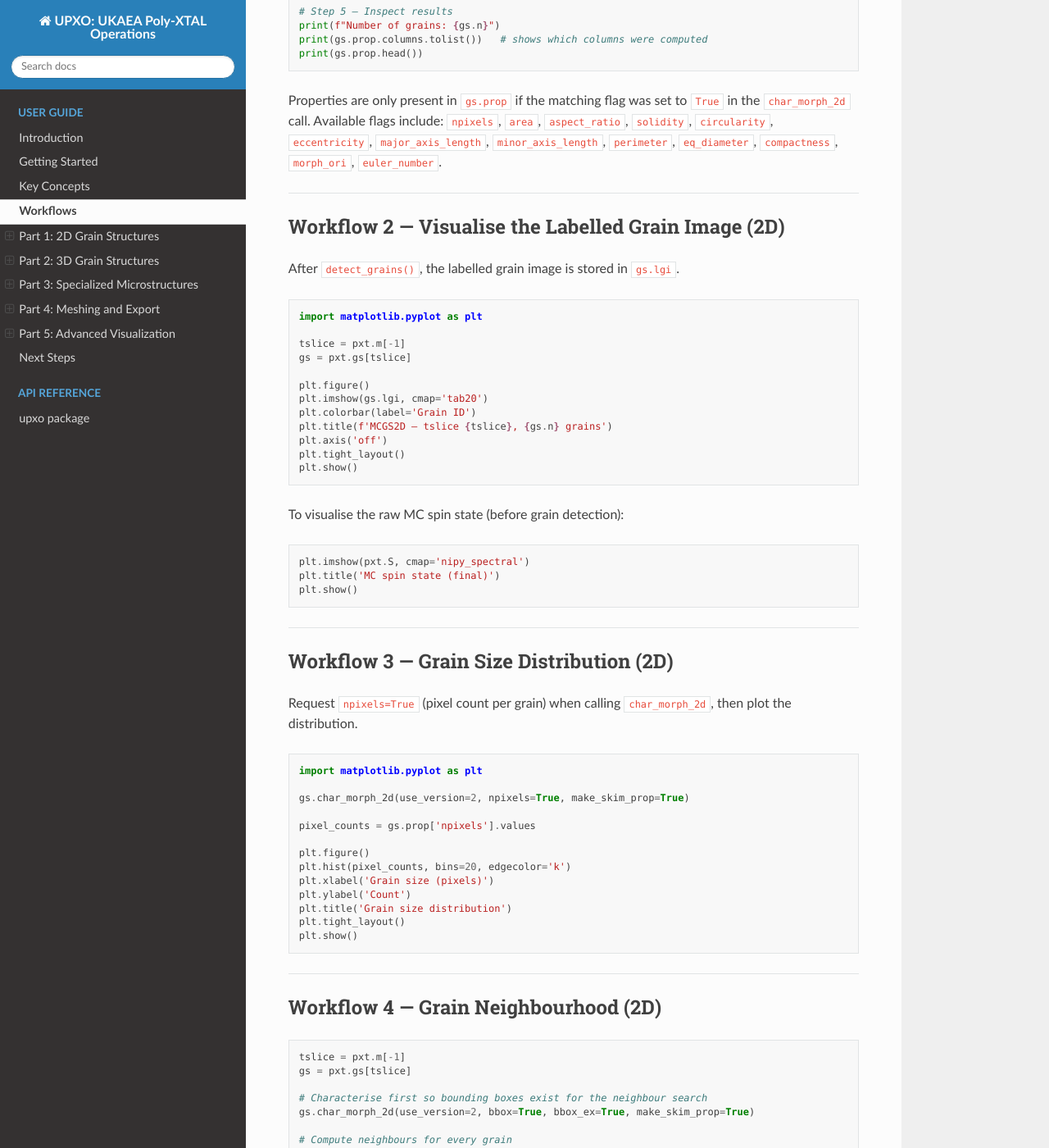
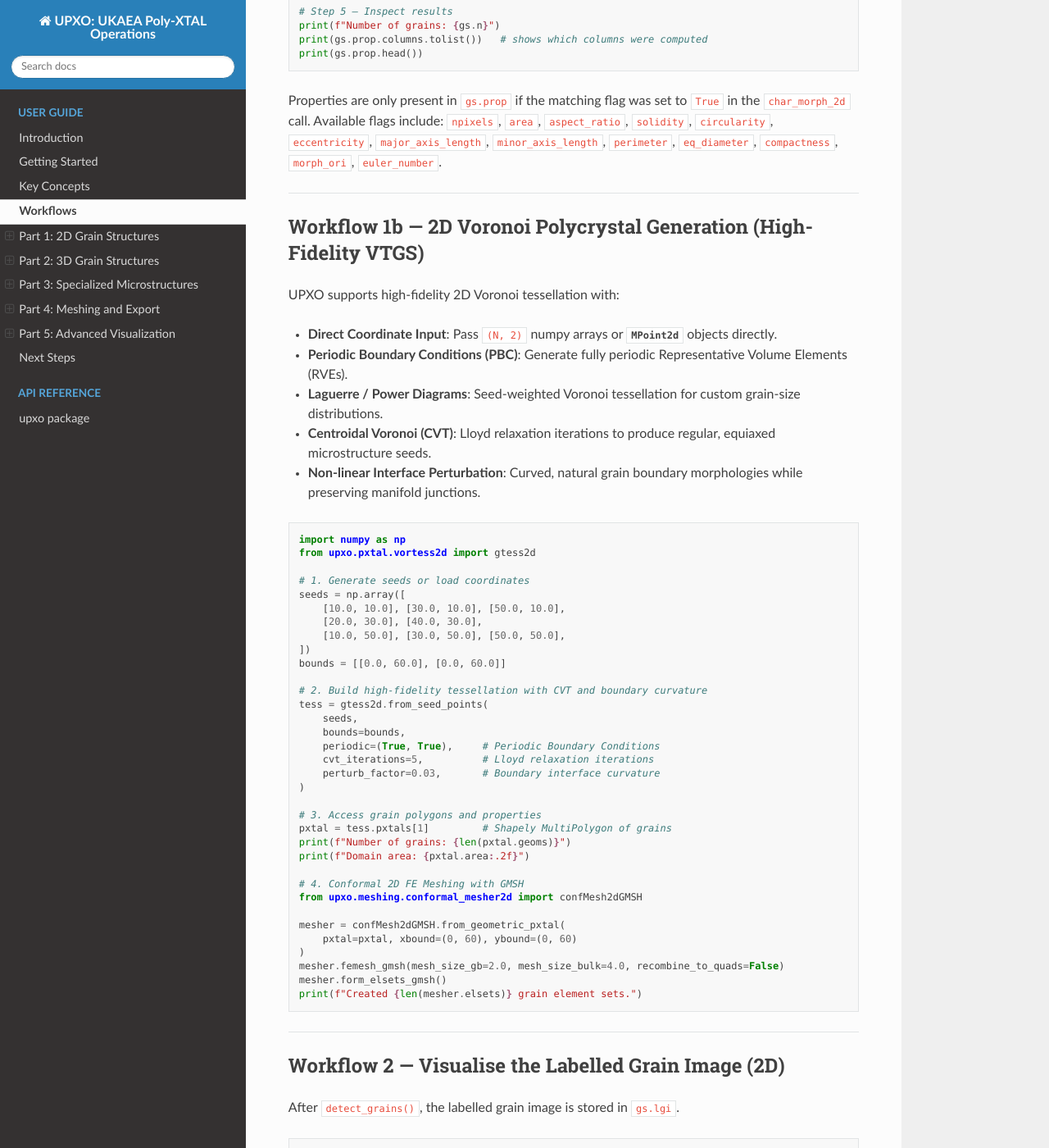
Before and after one commit to Design-By-Fundamentals-UKAEA/UPXO, a Sphinx documentation site: the page built from docs/workflows.rst, in a window 1280 px wide and 1400 px high, scrolled down 1235 px. Shown: the whole window at 82% size. Built offline with Sphinx 7.4.7 and the Read the Docs theme 3.1.0, drawn with Linux system fonts in a browser that asks for light colours; pages that are not in the unit, such as notebooks, are missing from menus.

Commit message:
docs: add Voronoi 2D high-fidelity tessellation workflow
Documents periodic boundaries, power diagrams, CVT relaxation, and
interface perturbation via gtess2d.from_seed_points, plus feeding the
result into confMesh2dGMSH. Example verified to run end-to-end.

```diff
--- a/docs/workflows.rst
+++ b/docs/workflows.rst
@@ -68,6 +68,56 @@ in the ``char_morph_2d`` call. Available flags include: ``npixels``, ``area``,
 ``aspect_ratio``, ``solidity``, ``circularity``, ``eccentricity``,
 ``major_axis_length``, ``minor_axis_length``, ``perimeter``, ``eq_diameter``,
 ``compactness``, ``morph_ori``, ``euler_number``.
+
+----
+
+Workflow 1b — 2D Voronoi Polycrystal Generation (High-Fidelity VTGS)
+---------------------------------------------------------------------
+
+UPXO supports high-fidelity 2D Voronoi tessellation with:
+
+* **Direct Coordinate Input**: Pass ``(N, 2)`` numpy arrays or :class:`~upxo.geoEntities.mulpoint2d.MPoint2d` objects directly.
+* **Periodic Boundary Conditions (PBC)**: Generate fully periodic Representative Volume Elements (RVEs).
+* **Laguerre / Power Diagrams**: Seed-weighted Voronoi tessellation for custom grain-size distributions.
+* **Centroidal Voronoi (CVT)**: Lloyd relaxation iterations to produce regular, equiaxed microstructure seeds.
+* **Non-linear Interface Perturbation**: Curved, natural grain boundary morphologies while preserving manifold junctions.
+
+.. code-block:: python
+
+   import numpy as np
+   from upxo.pxtal.vortess2d import gtess2d
+
+   # 1. Generate seeds or load coordinates
+   seeds = np.array([
+       [10.0, 10.0], [30.0, 10.0], [50.0, 10.0],
+       [20.0, 30.0], [40.0, 30.0],
+       [10.0, 50.0], [30.0, 50.0], [50.0, 50.0],
+   ])
+   bounds = [[0.0, 60.0], [0.0, 60.0]]
+
+   # 2. Build high-fidelity tessellation with CVT and boundary curvature
+   tess = gtess2d.from_seed_points(
+       seeds,
+       bounds=bounds,
+       periodic=(True, True),     # Periodic Boundary Conditions
+       cvt_iterations=5,          # Lloyd relaxation iterations
+       perturb_factor=0.03,       # Boundary interface curvature
+   )
+
+   # 3. Access grain polygons and properties
+   pxtal = tess.pxtals[1]         # Shapely MultiPolygon of grains
+   print(f"Number of grains: {len(pxtal.geoms)}")
+   print(f"Domain area: {pxtal.area:.2f}")
+
+   # 4. Conformal 2D FE Meshing with GMSH
+   from upxo.meshing.conformal_mesher2d import confMesh2dGMSH
+
+   mesher = confMesh2dGMSH.from_geometric_pxtal(
+       pxtal=pxtal, xbound=(0, 60), ybound=(0, 60)
+   )
+   mesher.femesh_gmsh(mesh_size_gb=2.0, mesh_size_bulk=4.0, recombine_to_quads=False)
+   mesher.form_elsets_gmsh()
+   print(f"Created {len(mesher.elsets)} grain element sets.")
 
 ----
 
```
